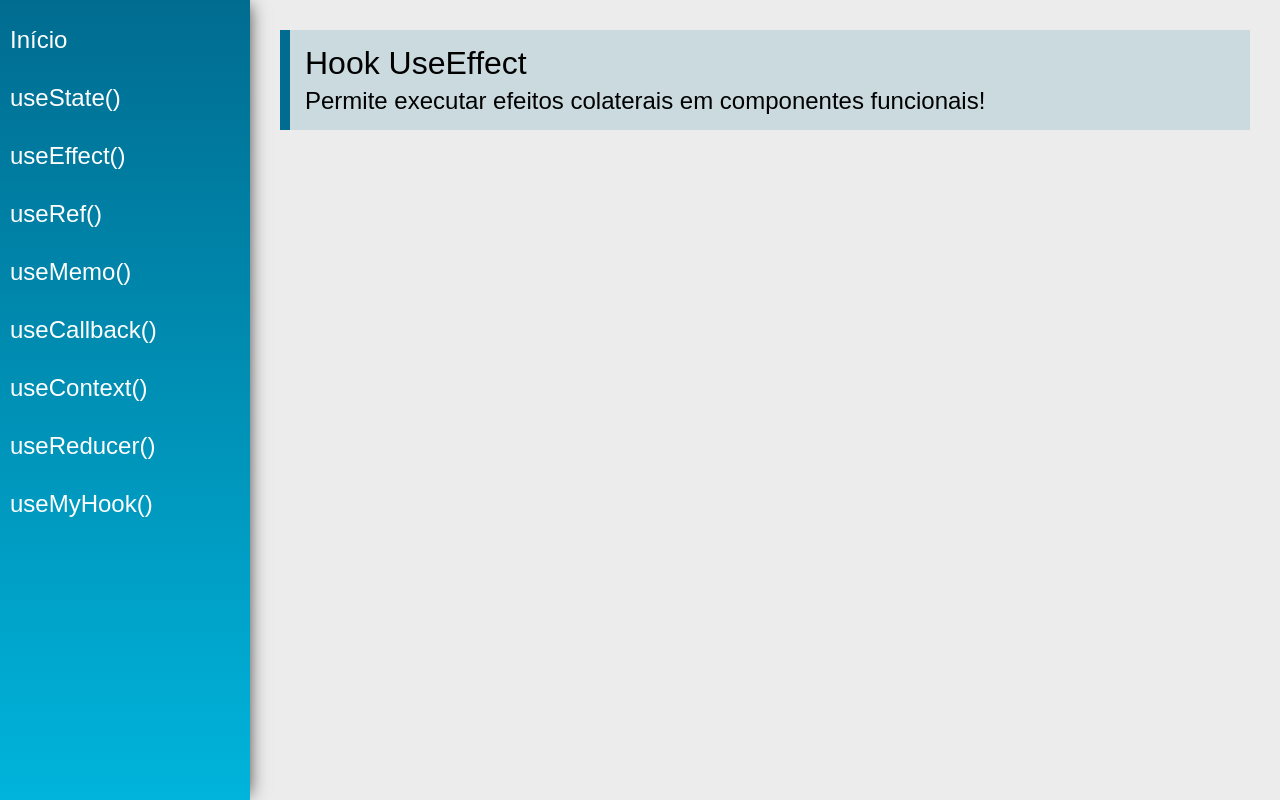
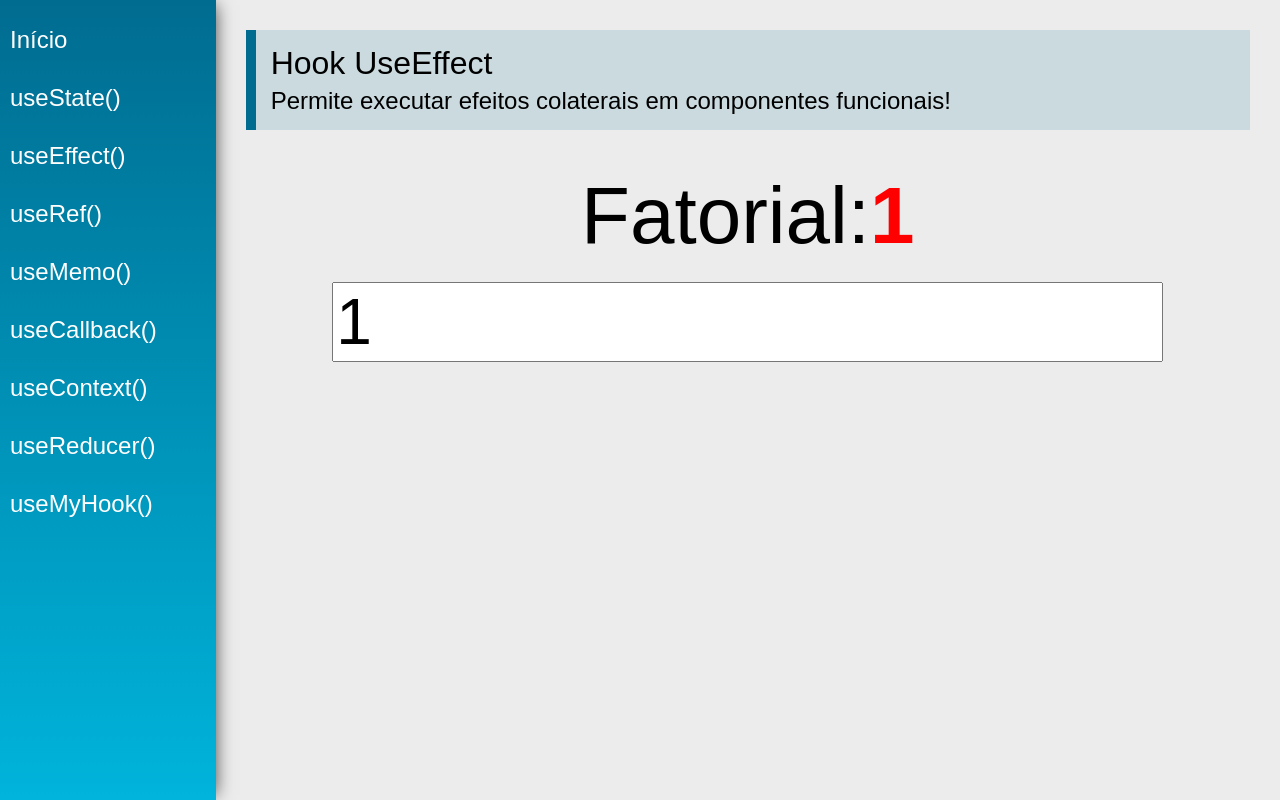
Before and after one commit to juniorlourenco/reacthooks, a React (Create React App) app: page /useEffect in a window 1280 px wide. Built offline with nearby package versions, Linux system fonts and the light colour scheme.

Commit message:
useEffect

```diff
--- a/src/views/examples/UseEffect.jsx
+++ b/src/views/examples/UseEffect.jsx
@@ -1,13 +1,37 @@
-import React from 'react'
+import React, { useEffect, useState } from 'react'
 import PageTitle from '../../components/layout/PageTitle'
 
+function calcFatorial (num) {
+    const n = parseInt(num)
+    if (n < 0) return -1
+    if(n === 0) return 1
+    return calcFatorial(n -1) * n
+}
+
 const UseEffect = (props) => {
+    const [number, setNumber] = useState(1);
+    const [fatorial, setFatorial] = useState(1);
+
+    useEffect(function() {
+        setFatorial(calcFatorial(number));
+    }, [number])
+
     return (
         <div className="UseEffect">
             <PageTitle
                 title="Hook UseEffect"
                 subtitle="Permite executar efeitos colaterais em componentes funcionais!"
             />
+            <div className="center">
+                <div>
+                <span className="text">Fatorial:</span>
+                <span className="text red">{fatorial === -1 ? 'Não existe' : fatorial}</span>
+                <input type="number"
+                    className="input"
+                    value={number}
+                    onChange={e=> setNumber(e.target.value)}/>
+                </div>
+            </div>
         </div>
     )
 }
```
